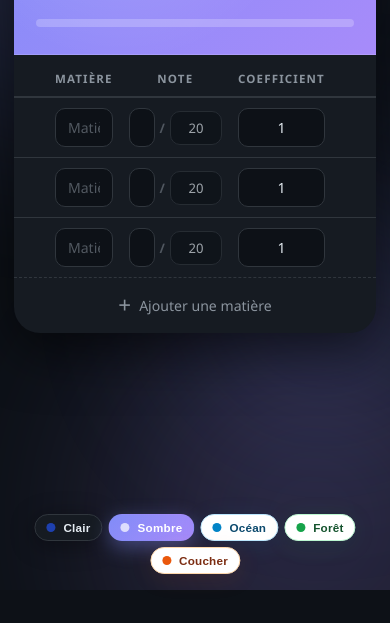
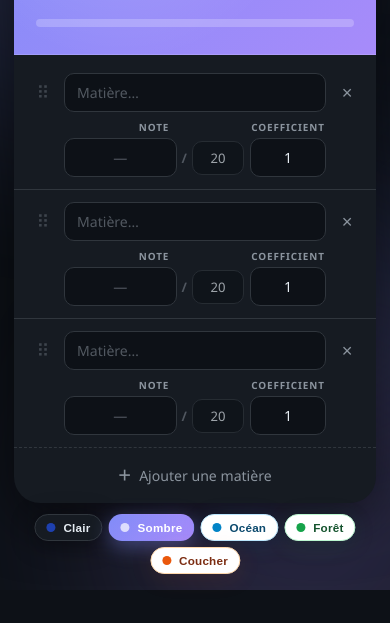
Before and after one commit to Tarkhubal/calculator-notes, a plain HTML site: page index.html in a window 390 px wide. Both pictures are taken after a click on the button "📄 PDF". Shown: the part 254-877 px from the top of the page. Before the commit the page ends 844 px from the top, so only its background shows below. Drawn offline with nearby package versions, Linux system fonts and the light colour scheme.

Commit message:
Improve mobile layout and fix PNG/PDF export
- layout mobile du tableau repensé : matière sur ligne 1, note/coefficient sur ligne 2
- export PNG/PDF corrigé sur mobile (theme, scroll, devicePixelRatio)

```diff
--- a/script.js
+++ b/script.js
@@ -267,15 +267,32 @@ function hideUIControls(hidden) {
 }
 
 async function captureArea() {
+    const el = document.getElementById('capture');
+    const theme = document.documentElement.getAttribute('data-theme') || 'dark';
+    // resolved bg color (getComputedStyle resolves CSS vars)
+    const bgColor = window.getComputedStyle(el).backgroundColor;
+    // scroll to top so html2canvas finds the element at the right position
+    const prevScrollY = window.scrollY;
+    window.scrollTo(0, 0);
     hideUIControls(true);
-    const canvas = await html2canvas(document.getElementById('capture'), {
-        scale: 2,
-        useCORS: true,
-        logging: false,
-        backgroundColor: null,
-    });
-    hideUIControls(false);
-    return canvas;
+    try {
+        return await html2canvas(el, {
+            scale: Math.min(window.devicePixelRatio || 1, 2),
+            useCORS: true,
+            allowTaint: true,
+            logging: false,
+            backgroundColor: bgColor || '#161b22',
+            scrollX: 0,
+            scrollY: 0,
+            // preserve theme on the cloned doc so CSS vars resolve correctly
+            onclone: (clonedDoc) => {
+                clonedDoc.documentElement.setAttribute('data-theme', theme);
+            },
+        });
+    } finally {
+        hideUIControls(false);
+        window.scrollTo(0, prevScrollY);
+    }
 }
 
 // ===== export PNG =====
--- a/style.css
+++ b/style.css
@@ -747,11 +747,6 @@ tr.dragging .drag-handle {
         padding: 24px 14px 120px;
     }
 
-    .table th,
-    .table td {
-        padding: 10px 8px;
-    }
-
     .action-bar {
         gap: 8px;
     }
@@ -761,4 +756,56 @@ tr.dragging .drag-handle {
         padding: 11px 12px;
         font-size: .78rem;
     }
+
+    /* table: layout 2 lignes par matière */
+
+    .table thead { display: none; }
+
+    .table,
+    .table tbody { display: block; }
+
+    .table tbody tr {
+        display: grid;
+        grid-template-columns: 30px 1fr 76px 30px;
+        grid-template-rows: auto auto;
+        grid-template-areas:
+            "drag subj subj del"
+            ".    note cff  .  ";
+        gap: 8px 6px;
+        padding: 12px 14px;
+        border-bottom: 1px solid var(--border);
+        border-radius: 0;
+        animation: rowIn .32s cubic-bezier(.34, 1.4, .64, 1) both;
+    }
+
+    .table tbody tr:last-child { border-bottom: none; }
+
+    .table td {
+        padding: 0;
+        display: flex;
+        align-items: center;
+    }
+
+    .table td:nth-child(1) { grid-area: drag; justify-content: center; }
+    .table td:nth-child(2) { grid-area: subj; }
+    .table td:nth-child(3) { grid-area: note; flex-direction: column; align-items: stretch; }
+    .table td:nth-child(4) { grid-area: cff;  flex-direction: column; align-items: stretch; }
+    .table td:nth-child(5) { grid-area: del;  justify-content: center; }
+
+    .table td:nth-child(3)::before,
+    .table td:nth-child(4)::before {
+        font-size: .62rem;
+        font-weight: 700;
+        letter-spacing: .09em;
+        text-transform: uppercase;
+        color: var(--muted);
+        margin-bottom: 4px;
+    }
+
+    .table td:nth-child(3)::before { content: 'Note'; }
+    .table td:nth-child(4)::before { content: 'Coefficient'; }
+
+    /* grade-wrap: full width sans centrage forcé */
+    .grade-wrap { justify-content: flex-start; }
+    .inp-grade  { max-width: none; flex: 1; }
 }
```
Also changed, not shown: 1 other file.
